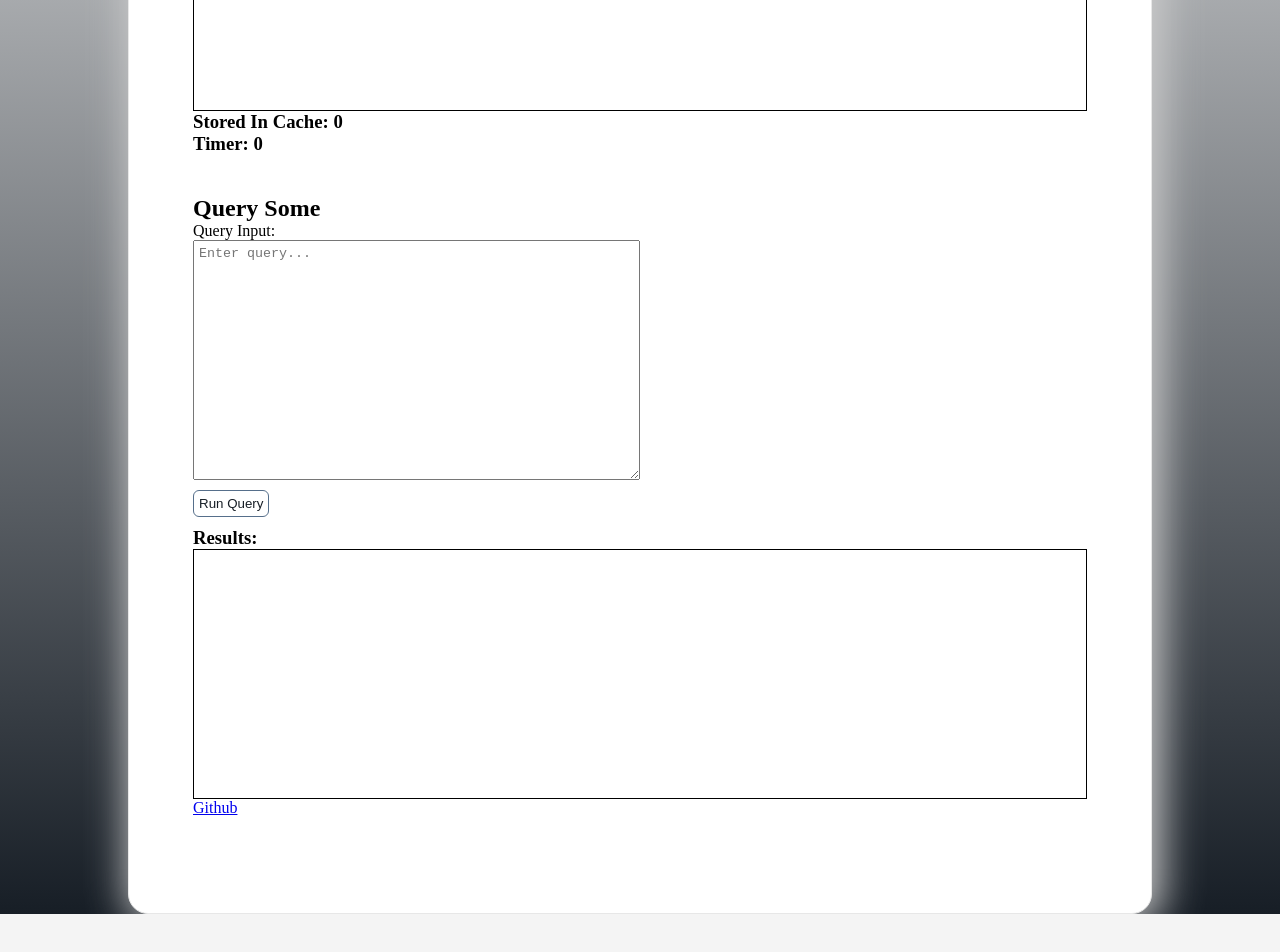
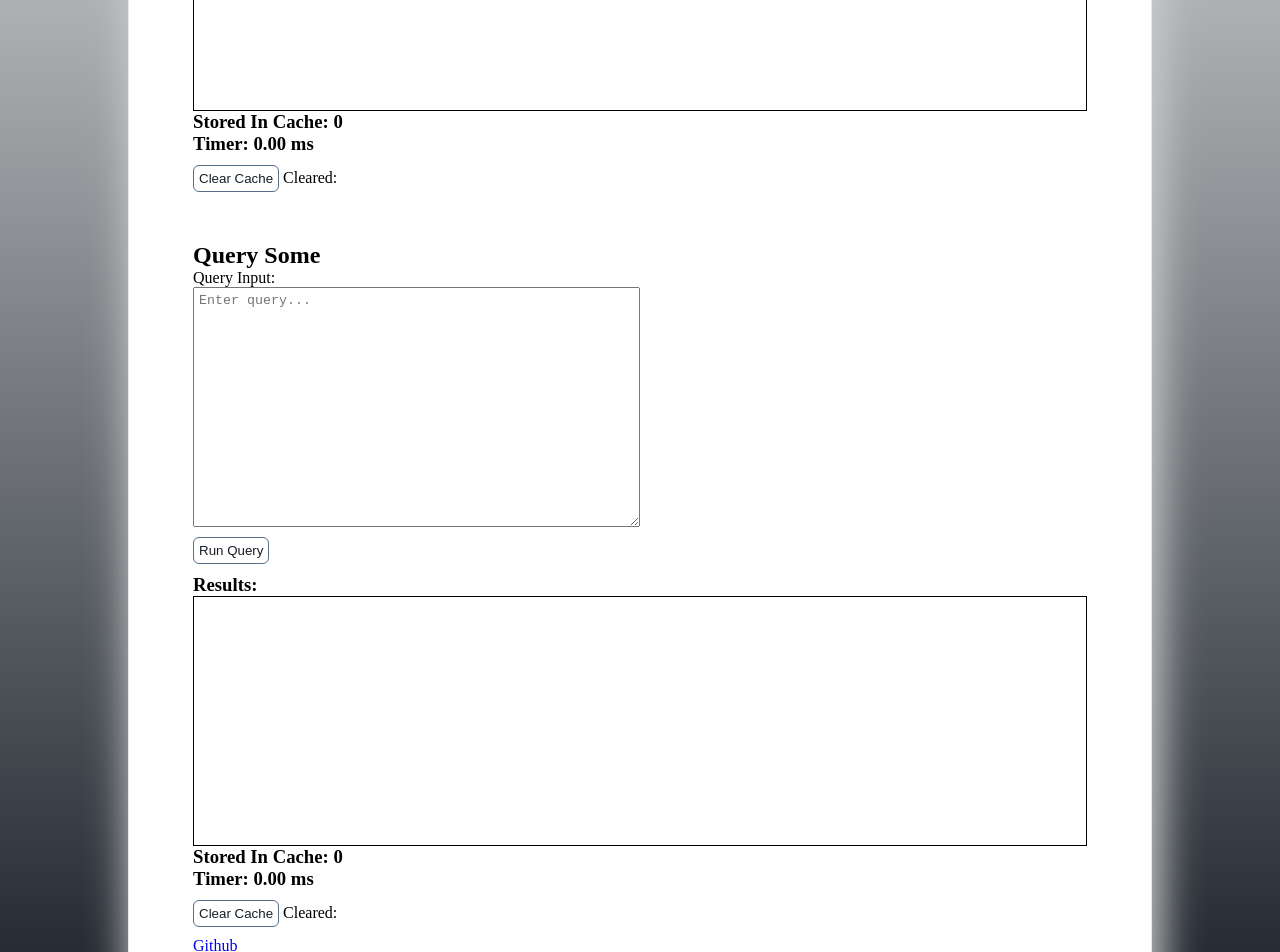
Before and after one commit to open-source-labs/Quell, a React (Create React App) app in the folder test-site/client/: page / in a window 1280 px wide. Shown: the part 560-1512 px from the top of the page. Before the commit the page ends 1474 px from the top, so only its background shows below. Built offline with nearby package versions, Linux system fonts and the light colour scheme; a web font is replaced by a local one.

Commit message:
Update QuerySome with metrics

```diff
--- a/test-site/client/src/components/QueryAll.jsx
+++ b/test-site/client/src/components/QueryAll.jsx
@@ -5,7 +5,8 @@ import Quell from '../quell-client.js'
 const QueryAll = () => {
   const [queryResponse, setQueryResponse] = useState('');
   const [storageSpace, setStorageSpace] = useState('0');
-  const [time, setTime] = useState(0);
+  const [fetchTime, setFetchTime] = useState('0.00 ms');
+  const [cacheStatus, setCacheStatus] = useState('');
 
   // // query for full dataset
   const queryCall = `
@@ -46,27 +47,43 @@ const QueryAll = () => {
     }
   }
   `
-  const handleClick = () => {
+  const formatTimer = (time) => {
+    return time.toFixed(2) + ' ms'
+  }
+
+  const handleFetchClick = () => {
     Quell.quellFetch(queryCall)
       .then(res => setQueryResponse(res))
       .then(() => {
         setStorageSpace(Quell.calculateSessionStorage())
-        setTime(Quell.performanceTime)
+
+        const fTime = formatTimer(Quell.performanceTime)
+        setFetchTime(fTime)
       })
       .catch(err => console.log(err))
+  }
+
+  const handleClearClick = () => {
+    sessionStorage.clear();
+    setStorageSpace('0');
+    setFetchTime('0.00 ms');
+    let date = new Date();
+    setCacheStatus(date.toString());
   }
 
   return (
     <div className="query-container">
       <h2>Query All</h2>
       <div className="query">Query Input: {queryCall}</div>
-      <button className="run-query-btn" onClick={handleClick}>Run Query</button>
+      <button onClick={handleFetchClick}>Run Query</button>
       <h3>Results:</h3>
       <div className="results-view">
         {queryResponse}
       </div>
       <h3>Stored In Cache: {storageSpace}</h3>
-      <h3>Timer: {time}</h3>
+      <h3>Timer: {fetchTime}</h3>
+      <button onClick={handleClearClick}>Clear Cache</button>
+      <span>  Cleared: {cacheStatus}</span>
     </div>
   )
 }
--- a/test-site/client/src/components/QuerySome.jsx
+++ b/test-site/client/src/components/QuerySome.jsx
@@ -1,29 +1,57 @@
 import React, { useState } from 'react';
+import Quell from '../quell-client.js'
 
 // component to get ALL data from our created DB
 const QuerySome = () => {
   const [queryInput, setQueryInput] = useState('');
   const [queryResponse, setQueryResponse] = useState('');
   // const [queryResponseError, setQueryResponseError] = useState('');
+  const [storageSpace, setStorageSpace] = useState('0');
+  const [fetchTime, setFetchTime] = useState('0.00 ms');
+  const [cacheStatus, setCacheStatus] = useState('');
 
   const handleChange = e => {
     setQueryInput(e.target.value)
   }
 
-  const handleClick = e => {
-    fetch('/graphql', {
-      method: 'POST',
-      headers: {
-        'Content-Type': 'application/json'
-      },
-      body: JSON.stringify({query: queryInput})
-    })
-    .then(res => res.json())
-    .then(res => {
-      setQueryResponse(JSON.stringify(res.data));
-      console.log('queryResponse:', queryResponse)
-    })
-    .catch(err => console.log(err))
+  // const handleClick = e => {
+  //   fetch('/graphql', {
+  //     method: 'POST',
+  //     headers: {
+  //       'Content-Type': 'application/json'
+  //     },
+  //     body: JSON.stringify({query: queryInput})
+  //   })
+  //   .then(res => res.json())
+  //   .then(res => {
+  //     setQueryResponse(JSON.stringify(res.data));
+  //     console.log('queryResponse:', queryResponse)
+  //   })
+  //   .catch(err => console.log(err))
+  // }
+
+  const formatTimer = (time) => {
+    return time.toFixed(2) + ' ms'
+  }
+
+  const handleFetchClick = () => {
+    Quell.quellFetch(queryInput)
+      .then(res => setQueryResponse(res))
+      .then(() => {
+        setStorageSpace(Quell.calculateSessionStorage())
+        const fTime = formatTimer(Quell.performanceTime)
+        console.log('ftime', fTime)
+        setFetchTime(fTime)
+      })
+      .catch(err => console.log(err))
+  }
+
+  const handleClearClick = () => {
+    sessionStorage.clear();
+    setStorageSpace('0');
+    setFetchTime('0.00 ms');
+    let date = new Date();
+    setCacheStatus(date.toString());
   }
 
   return(
@@ -32,13 +60,16 @@ const QuerySome = () => {
       <div className="text-area">
         <label htmlFor="custom-query">Query Input: {queryInput}</label><br/>
         <textarea id="custom-query" placeholder="Enter query..." onChange={handleChange}></textarea><br/>
-        <button className="run-query-btn" onClick={handleClick}>Run Query</button>
+        <button className="run-query-btn" onClick={handleFetchClick}>Run Query</button>
       </div>
       <h3>Results:</h3>
       <div className="results-view">
-        {/* {queryResponse.length > 0 ? queryResponse : 'Error'} */}
         {queryResponse}
       </div>
+      <h3>Stored In Cache: {storageSpace}</h3>
+      <h3>Timer: {fetchTime}</h3>
+      <button onClick={handleClearClick}>Clear Cache</button>
+      <span>  Cleared: {cacheStatus}</span>
     </div>
   )
 }
--- a/test-site/client/src/index.scss
+++ b/test-site/client/src/index.scss
@@ -43,7 +43,7 @@ textarea {
   height: 30%;
 }
 
-.run-query-btn {
+button {
   border-radius: 6px;
   border: 1px solid #566f8b;
   margin: 10px 0;
@@ -53,12 +53,12 @@ textarea {
   outline: none;
 }
 
-.run-query-btn:hover {
+button:hover {
   background-color: #566f8b;
   color: white;
 }
 
-.run-query-btn:active {
+button:active {
   background-color: #273341;
   color: white;
 }
--- a/test-site/client/src/quell-client.js
+++ b/test-site/client/src/quell-client.js
@@ -11,6 +11,11 @@ quell.quellFetch = (query, endpoint = '/graphql') => {
 
         if (inSessionStorage) {
             console.log('serving from cache')
+
+            // timer End
+            endTime = performance.now();
+            quell.performanceTime = endTime - startTime;
+
             return resolve(inSessionStorage);
         }
 
@@ -26,14 +31,15 @@ quell.quellFetch = (query, endpoint = '/graphql') => {
                 const responseData = JSON.stringify(res.data);
                 console.log('Serving from Fetch:')
                 sessionStorage.setItem(query, responseData);
+
+                // timer End
+                endTime = performance.now();
+                quell.performanceTime = endTime - startTime;
+
                 return resolve(responseData);
             })
             .catch(err => reject(err))
     });
-
-    // timer End
-    endTime = performance.now();
-    quell.performanceTime = endTime - startTime;
 
     return promise;
 }
```
